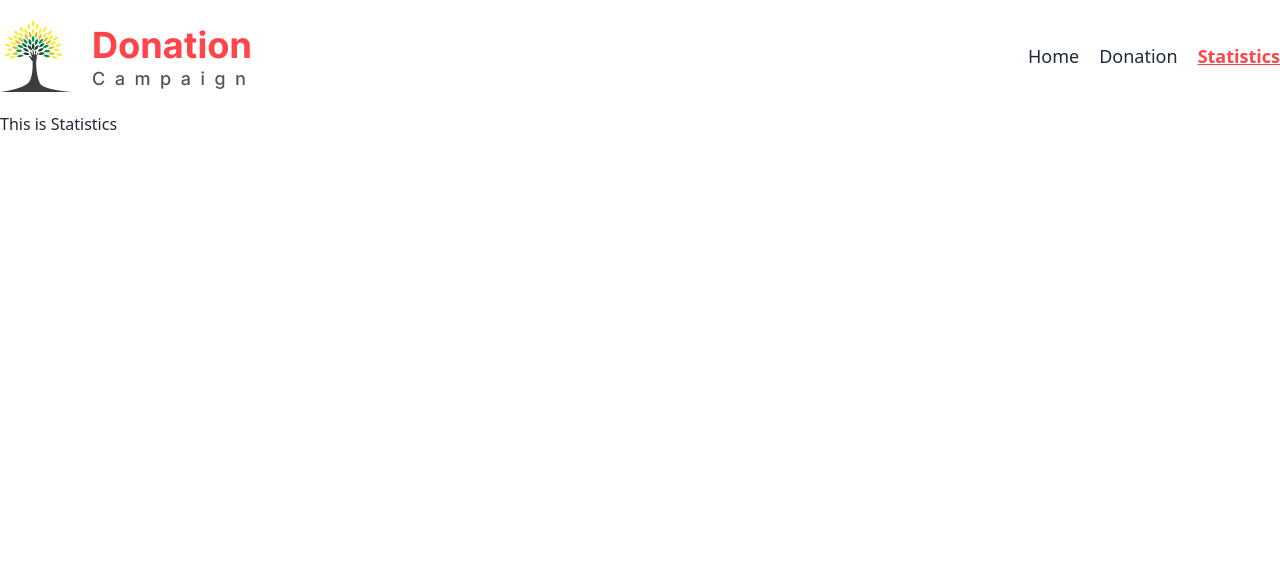
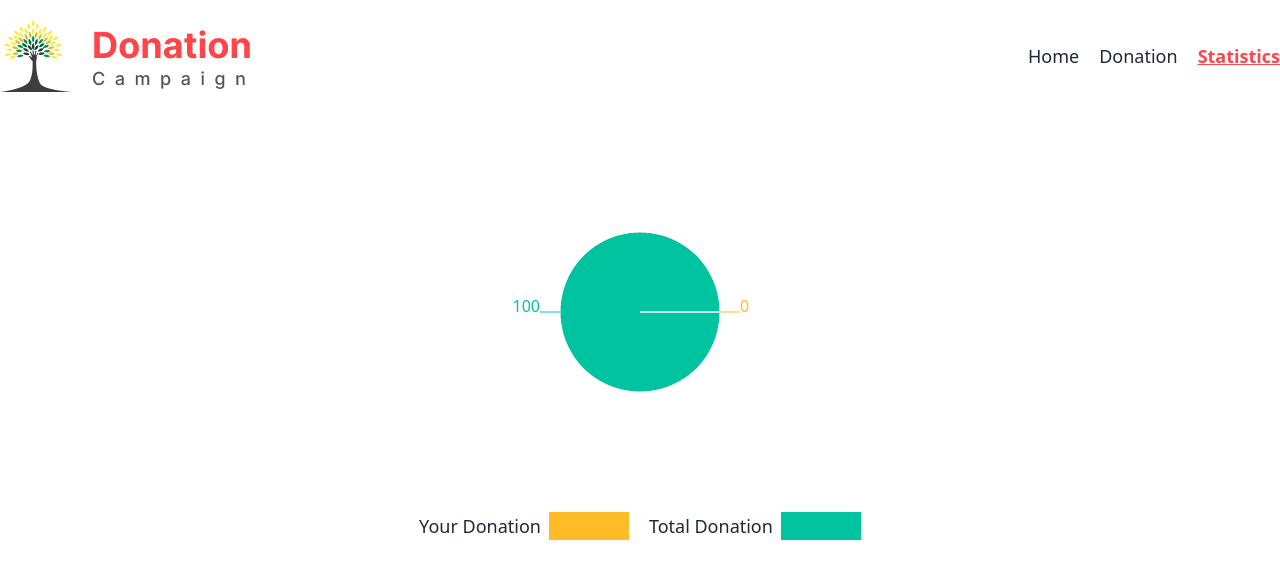
Before and after one commit to Rahim00001/DonationCampaign, a React (Vite) app: page /statistics in a window 1280 px wide. Shown: the top 578 px of the page. Built offline with nearby package versions, Linux system fonts and the light colour scheme.

Commit message:
statistical pie chart added

```diff
--- a/package.json
+++ b/package.json
@@ -15,6 +15,7 @@
     "react": "^18.2.0",
     "react-dom": "^18.2.0",
     "react-router-dom": "^6.16.0",
+    "recharts": "^2.8.0",
     "sort-by": "^1.2.0",
     "sweetalert2": "^11.7.28"
   },
--- a/src/Components/DonationDetiles/DonationDetiles.jsx
+++ b/src/Components/DonationDetiles/DonationDetiles.jsx
@@ -22,9 +22,6 @@ const DonationDetiles = () => {
             'success'
         )
     }
-    // const handleAlert = () => {
-    //
-    // }
     return (
         <div className="w-[90%] mx-auto">
             <div>
--- a/src/Components/DonationList/DonationList.jsx
+++ b/src/Components/DonationList/DonationList.jsx
@@ -12,6 +12,7 @@ const DonationList = () => {
             const listDonation = donations.filter(donation => storedDonationIds.includes(donation.id))
             setDonation(listDonation)
             // console.log(donations, storedDonationIds, listDonation);
+            // console.log(listDonation);
         }
     }, [])
     return (
--- a/src/Components/ListCard/ListCard.jsx
+++ b/src/Components/ListCard/ListCard.jsx
@@ -1,5 +1,3 @@
-import { Link } from "react-router-dom";
-
 const ListCard = ({ donate }) => {
     const { price, picture_square, title, category, card_bg, category_bg, text_bg } = donate || {}
     return (
--- a/src/Components/Statistics/Statistics.jsx
+++ b/src/Components/Statistics/Statistics.jsx
@@ -1,9 +1,55 @@
+import { useEffect, useState } from "react";
+import { useLoaderData } from "react-router-dom";
+import { getStoredDonations } from "../../Utility/LocalStorage";
+import { PieChart, Pie, Tooltip, Cell } from "recharts";
 
 const Statistics = () => {
+    const donations = useLoaderData();
+    const [donate, setDonate] = useState([]);
+    useEffect(() => {
+        const storedDonationIds = getStoredDonations();
+        if (donations.length > 0) {
+            const listDonation = donations.filter(donate => storedDonationIds.includes(donate.id))
+            setDonate(listDonation);
+        }
+    }, []);
+    const doneted = (donate.length / donations.length) * 100
+    const available = 100 - doneted
+    const data = [
+        { name: 'Donated Parcent', value: doneted },
+        { name: 'Available Parcent', value: available }
+    ];
+    const COLORS = ['#FFBB28', '#00C49F'];
     return (
-        <div>
-            <h2>This is Statistics</h2>
-        </div>
+        <div className="flex flex-col justify-center items-center">
+            <PieChart width={400} height={400}>
+                <Pie
+                    data={data}
+                    cx="50%"
+                    cy="50%"
+                    labelLine='dkk'
+                    label
+                    outerRadius={80}
+                    fill="#8884d8"
+                    dataKey="value"
+                >
+                    {data.map((entry, index) => (
+                        <Cell key={`cell-${index}`} fill={COLORS[index % COLORS.length]} />
+                    ))}
+                </Pie>
+                <Tooltip />
+            </PieChart>
+            <div className="flex gap-5">
+                <div className="flex gap-2">
+                    <p className="text-lg">Your Donation</p>
+                    <button className="bg-[#FFBB28] w-20"></button>
+                </div>
+                <div className="flex gap-2">
+                    <p className="text-lg">Total Donation</p>
+                    <button className="bg-[#00C49F] w-20"></button>
+                </div>
+            </div>
+        </div >
     );
 };
 
--- a/src/Utility/LocalStorage.js
+++ b/src/Utility/LocalStorage.js
@@ -1,4 +1,3 @@
-
 const getStoredDonations = () => {
     const storedDonation = localStorage.getItem('my-donations');
     if (storedDonation) {
--- a/src/main.jsx
+++ b/src/main.jsx
@@ -31,7 +31,8 @@ const router = createBrowserRouter([
       },
       {
         path: '/statistics',
-        element: <Statistics></Statistics>
+        element: <Statistics></Statistics>,
+        loader: () => fetch('/donetions.json')
       },
       {
         path: '/allDonations/:id',
```
Also changed, not shown: 1 other file (tests, documents, lock files or other folders).
